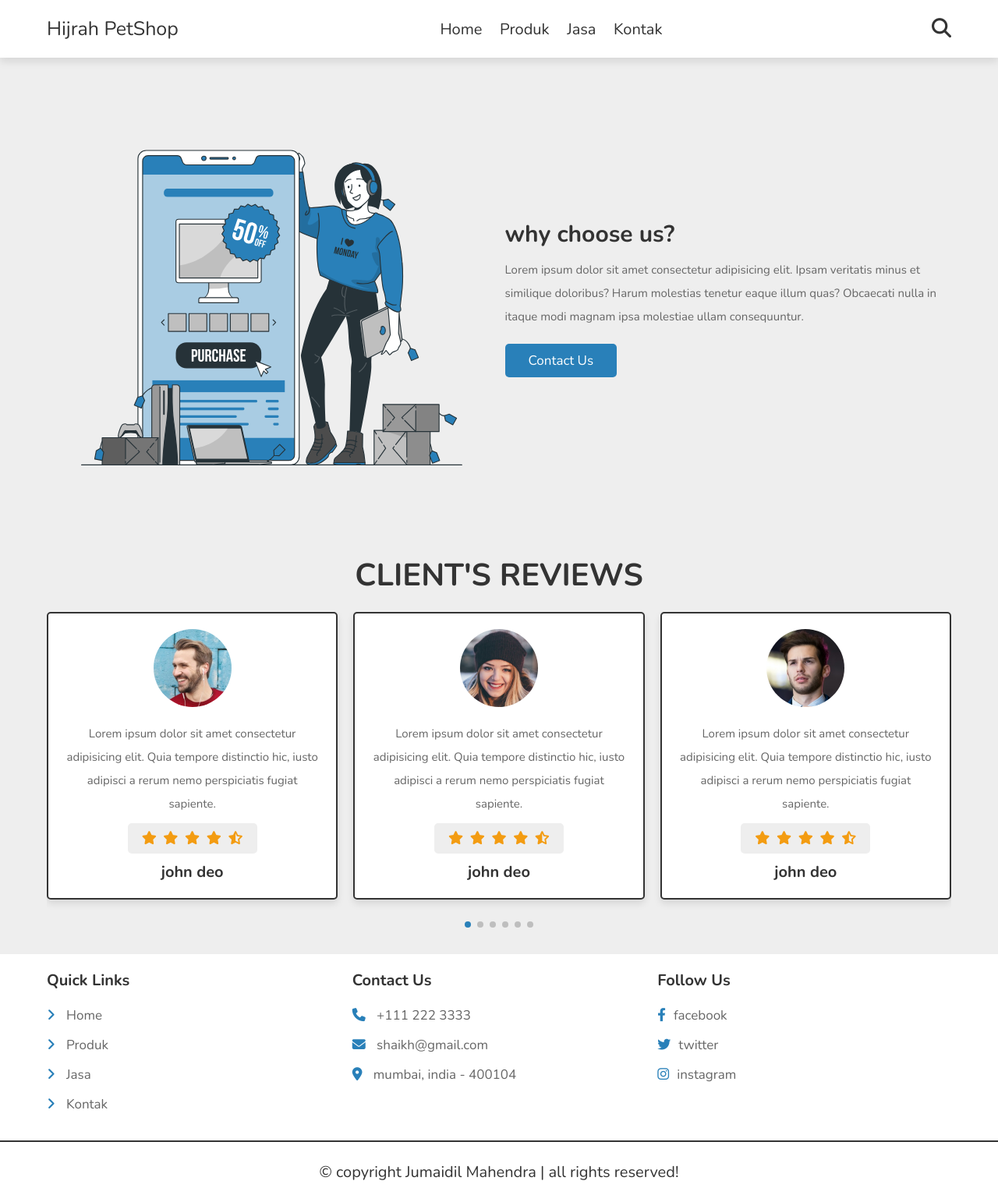
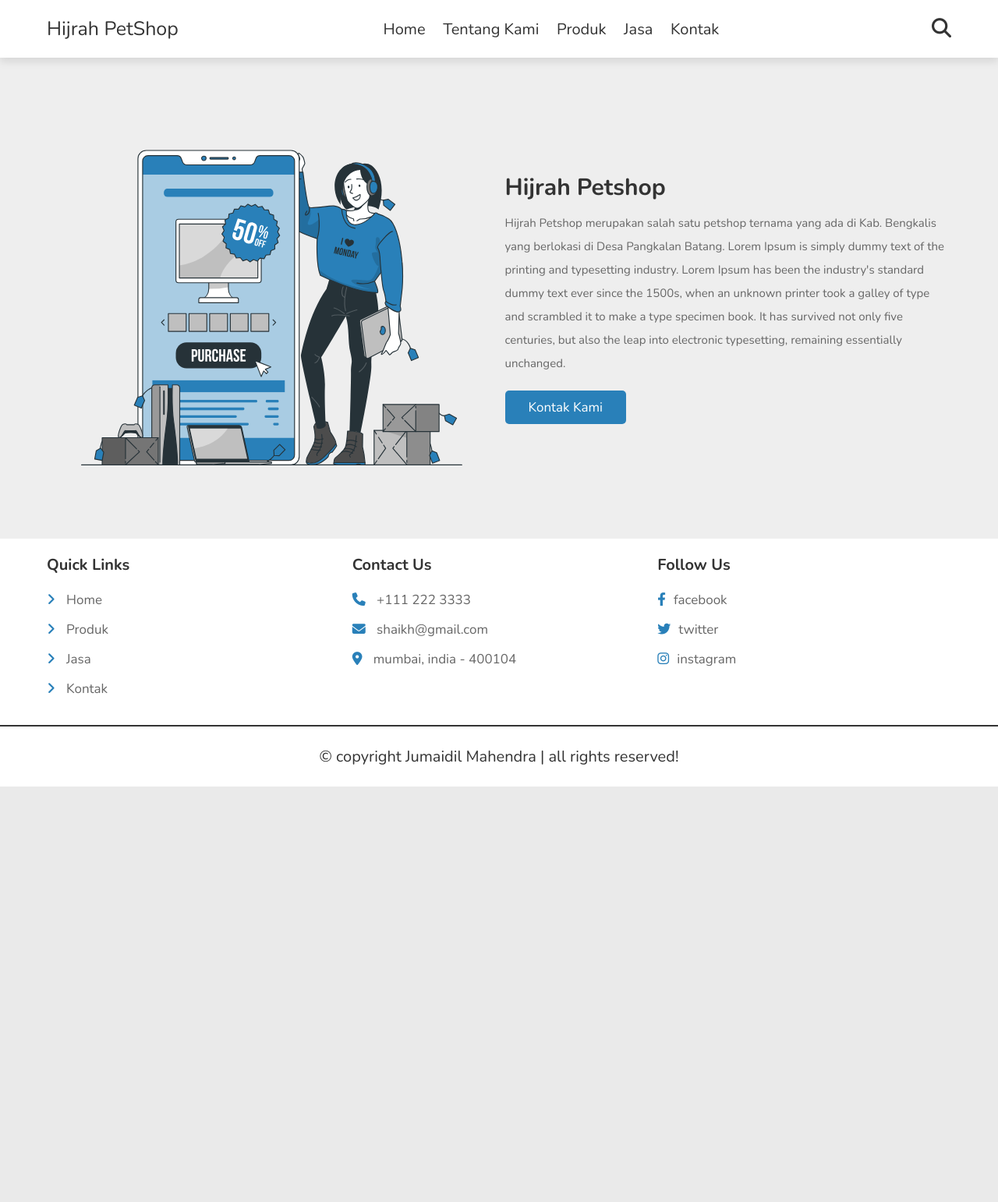
Before and after one commit to JumaidilMahendra/Hijrah-PetShop, a PHP site: page /about.php in a window 1280 px wide. Shown: the whole page at 78% size. After the commit the page ends 1009 px from the top, so only its background shows below. Run offline with PHP 8.4, Linux system fonts and the light colour scheme; data that the repository does not hold is empty; some libraries are stand-ins or nearby versions.

Commit message:
modified navbar & path menu nav

```diff
--- a/about.php
+++ b/about.php
@@ -4,9 +4,9 @@ include 'components/connect.php';
 
 session_start();
 
-if(isset($_SESSION['user_id'])){
+if (isset($_SESSION['user_id'])) {
    $user_id = $_SESSION['user_id'];
-}else{
+} else {
    $user_id = '';
 };
 
@@ -14,6 +14,7 @@ if(isset($_SESSION['user_id'])){
 
 <!DOCTYPE html>
 <html lang="en">
+
 <head>
    <meta charset="UTF-8">
    <meta http-equiv="X-UA-Compatible" content="IE=edge">
@@ -29,6 +30,7 @@ if(isset($_SESSION['user_id'])){
    <link rel="stylesheet" href="css/style.css">
 
 </head>
+
 <body>
 
    <?php include 'components/user_header.php'; ?>
@@ -42,116 +44,15 @@ if(isset($_SESSION['user_id'])){
          </div>
 
          <div class="content">
-         <h3>why choose us?</h3>
-         <p>Lorem ipsum dolor sit amet consectetur adipisicing elit. Ipsam veritatis minus et similique doloribus? Harum molestias tenetur eaque illum quas? Obcaecati nulla in itaque modi magnam ipsa molestiae ullam consequuntur.</p>
-         <a href="contact.php" class="btn">contact us</a>
+            <h3>Hijrah Petshop</h3>
+            <p>Hijrah Petshop merupakan salah satu petshop ternama yang ada di Kab. Bengkalis yang berlokasi di Desa Pangkalan Batang. Lorem Ipsum is simply dummy text of the printing and typesetting industry. Lorem Ipsum has been the industry's standard dummy text ever since the 1500s, when an unknown printer took a galley of type and scrambled it to make a type specimen book. It has survived not only five centuries, but also the leap into electronic typesetting, remaining essentially unchanged.</p>
+            <a href="contact.php" class="btn">Kontak Kami</a>
          </div>
 
       </div>
 
    </section>
-
-<section class="reviews">
-
-   <h1 class="heading">client's reviews</h1>
-
-   <div class="swiper reviews-slider">
-
-   <div class="swiper-wrapper">
-
-      <div class="swiper-slide slide">
-         <img src="images/pic-1.png" alt="">
-         <p>Lorem ipsum dolor sit amet consectetur adipisicing elit. Quia tempore distinctio hic, iusto adipisci a rerum nemo perspiciatis fugiat sapiente.</p>
-         <div class="stars">
-            <i class="fas fa-star"></i>
-            <i class="fas fa-star"></i>
-            <i class="fas fa-star"></i>
-            <i class="fas fa-star"></i>
-            <i class="fas fa-star-half-alt"></i>
-         </div>
-         <h3>john deo</h3>
-      </div>
-
-      <div class="swiper-slide slide">
-         <img src="images/pic-2.png" alt="">
-         <p>Lorem ipsum dolor sit amet consectetur adipisicing elit. Quia tempore distinctio hic, iusto adipisci a rerum nemo perspiciatis fugiat sapiente.</p>
-         <div class="stars">
-            <i class="fas fa-star"></i>
-            <i class="fas fa-star"></i>
-            <i class="fas fa-star"></i>
-            <i class="fas fa-star"></i>
-            <i class="fas fa-star-half-alt"></i>
-         </div>
-         <h3>john deo</h3>
-      </div>
-
-      <div class="swiper-slide slide">
-         <img src="images/pic-3.png" alt="">
-         <p>Lorem ipsum dolor sit amet consectetur adipisicing elit. Quia tempore distinctio hic, iusto adipisci a rerum nemo perspiciatis fugiat sapiente.</p>
-         <div class="stars">
-            <i class="fas fa-star"></i>
-            <i class="fas fa-star"></i>
-            <i class="fas fa-star"></i>
-            <i class="fas fa-star"></i>
-            <i class="fas fa-star-half-alt"></i>
-         </div>
-         <h3>john deo</h3>
-      </div>
-
-      <div class="swiper-slide slide">
-         <img src="images/pic-4.png" alt="">
-         <p>Lorem ipsum dolor sit amet consectetur adipisicing elit. Quia tempore distinctio hic, iusto adipisci a rerum nemo perspiciatis fugiat sapiente.</p>
-         <div class="stars">
-            <i class="fas fa-star"></i>
-            <i class="fas fa-star"></i>
-            <i class="fas fa-star"></i>
-            <i class="fas fa-star"></i>
-            <i class="fas fa-star-half-alt"></i>
-         </div>
-         <h3>john deo</h3>
-      </div>
-
-      <div class="swiper-slide slide">
-         <img src="images/pic-5.png" alt="">
-         <p>Lorem ipsum dolor sit amet consectetur adipisicing elit. Quia tempore distinctio hic, iusto adipisci a rerum nemo perspiciatis fugiat sapiente.</p>
-         <div class="stars">
-            <i class="fas fa-star"></i>
-            <i class="fas fa-star"></i>
-            <i class="fas fa-star"></i>
-            <i class="fas fa-star"></i>
-            <i class="fas fa-star-half-alt"></i>
-         </div>
-         <h3>john deo</h3>
-      </div>
-
-      <div class="swiper-slide slide">
-         <img src="images/pic-6.png" alt="">
-         <p>Lorem ipsum dolor sit amet consectetur adipisicing elit. Quia tempore distinctio hic, iusto adipisci a rerum nemo perspiciatis fugiat sapiente.</p>
-         <div class="stars">
-            <i class="fas fa-star"></i>
-            <i class="fas fa-star"></i>
-            <i class="fas fa-star"></i>
-            <i class="fas fa-star"></i>
-            <i class="fas fa-star-half-alt"></i>
-         </div>
-         <h3>john deo</h3>
-      </div>
-
-   </div>
-
-   <div class="swiper-pagination"></div>
-
-   </div>
-
    </section>
-
-
-
-
-
-
-
-
 
    <?php include 'components/footer.php'; ?>
 
@@ -160,17 +61,16 @@ if(isset($_SESSION['user_id'])){
    <script src="js/script.js"></script>
 
    <script>
-
       var swiper = new Swiper(".reviews-slider", {
-   loop:true,
+         loop: true,
          spaceBetween: 20,
          pagination: {
             el: ".swiper-pagination",
-      clickable:true,
+            clickable: true,
          },
          breakpoints: {
             0: {
-        slidesPerView:1,
+               slidesPerView: 1,
             },
             768: {
                slidesPerView: 2,
@@ -180,8 +80,8 @@ var swiper = new Swiper(".reviews-slider", {
             },
          },
       });
-
    </script>
 
 </body>
+
 </html>
--- a/components/user_header.php
+++ b/components/user_header.php
@@ -19,7 +19,8 @@
 
       <nav class="navbar">
          <a href="home.php">Home</a>
-         <a href="about.php">Produk</a>
+         <a href="about.php">Tentang Kami</a>
+         <a href="produk.php">Produk</a>
          <!-- <a href="orders.php">orders</a>
          <a href="shop.php">shop</a> -->
          <a href="jasa.php">Jasa</a>
```
Also changed, not shown: produk.php (added, +201 -0 lines). Lines whose indentation alone changed are shown as unchanged.
